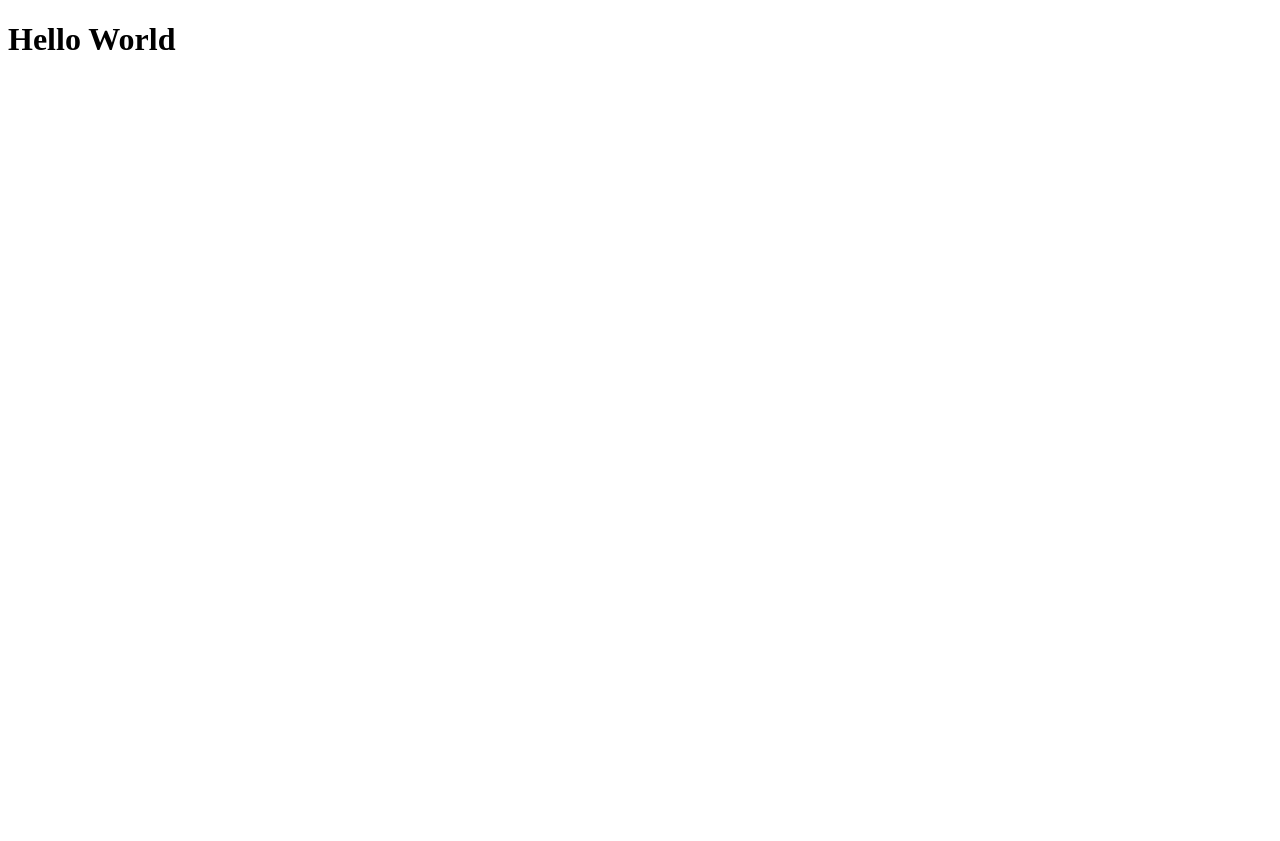
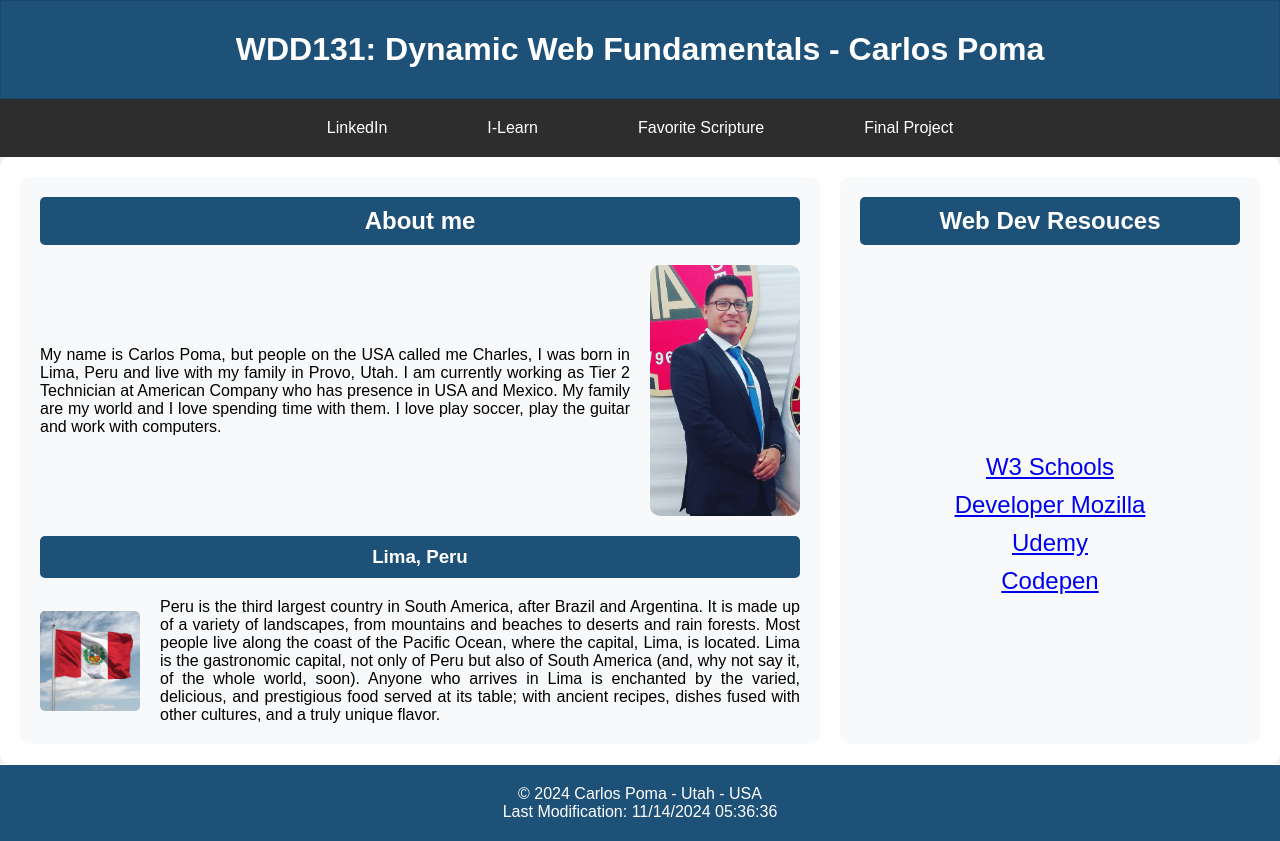
Before and after one commit to carlospoma23/wdd131, a plain HTML site: page index.html in a window 1280 px wide. Before the commit the page ends 800 px from the top, so only its background shows below. Drawn offline with Linux system fonts and the light colour scheme.

Commit message:
week 2 done

```diff
--- a/index.html
+++ b/index.html
@@ -2,10 +2,104 @@
 <html lang="en">
   <head>
     <meta charset="UTF-8" />
-    <meta name="viewport" content="width=device-width, initial-scale=1.0" />
-    <title>Document</title>
+    <meta name="viewport" content="width=device-width, initial-scale=1" />
+    <title>WDD 131 - Dynamic Web Fundamentals - Carlos Poma</title>
+    <meta
+      name="description"
+      content="WDD 131 - Dynamic Web Fundamentals by Carlos Poma."
+    />
+    <meta name="author" content="Carlos Poma" />
+    <link rel="stylesheet" href="/styles/base.css" />
   </head>
   <body>
-    <h1>Hello World</h1>
+    <header>
+      <h1>WDD131: Dynamic Web Fundamentals - Carlos Poma</h1>
+    </header>
+    <nav>
+      <ul>
+        <li>
+          <a href="https://www.linkedin.com/in/carlospoma23/">LinkedIn</a>
+        </li>
+        <li><a href="https://byui.instructure.com/">I-Learn</a></li>
+        <li>
+          <a
+            href="https://www.churchofjesuschrist.org/study/scriptures/bofm/1-ne/3?lang=eng&id=p7#p7"
+            >Favorite Scripture</a
+          >
+        </li>
+        <li><a href="#">Final Project</a></li>
+      </ul>
+    </nav>
+
+    <main class="card">
+      <section class="left-sidebar">
+        <h2>About me</h2>
+        <div class="bio-content">
+          <p>
+            My name is Carlos Poma, but people on the USA called me Charles, I
+            was born in Lima, Peru and live with my family in Provo, Utah. I am
+            currently working as Tier 2 Technician at American Company who has
+            presence in USA and Mexico. My family are my world and I love
+            spending time with them. I love play soccer, play the guitar and
+            work with computers.
+          </p>
+          <img
+            src="images/carlos-picture.JPG"
+            alt="Photo of Carlos"
+            class="bio-photo"
+          />
+        </div>
+        <h3>Lima, Peru</h3>
+        <div class="country-info">
+          <img
+            src="images/peru-flag.png"
+            alt="Flag of Peru"
+            class="flag-photo"
+          />
+          <p>
+            Peru is the third largest country in South America, after Brazil and
+            Argentina. It is made up of a variety of landscapes, from mountains
+            and beaches to deserts and rain forests. Most people live along the
+            coast of the Pacific Ocean, where the capital, Lima, is located.
+            Lima is the gastronomic capital, not only of Peru but also of South
+            America (and, why not say it, of the whole world, soon). Anyone who
+            arrives in Lima is enchanted by the varied, delicious, and
+            prestigious food served at its table; with ancient recipes, dishes
+            fused with other cultures, and a truly unique flavor.
+          </p>
+        </div>
+      </section>
+      <section class="right-sidebar">
+        <h2>Web Dev Resouces</h2>
+        <div class="centered-list">
+          <ul>
+            <li>
+              <a href="https://www.w3schools.com/css/">W3 Schools</a>
+            </li>
+            <li>
+              <a href="https://developer.mozilla.org/en-US/docs/Web/CSS/flex">
+                Developer Mozilla</a
+              >
+            </li>
+            <li>
+              <a
+                href="https://www.udemy.com/course/understanding-html-and-css/"
+              >
+                Udemy</a
+              >
+            </li>
+            <li>
+              <a href="https://codepen.io/matkat/pen/eQENmb"> Codepen</a>
+            </li>
+          </ul>
+        </div>
+      </section>
+    </main>
+
+    <footer>
+      <p>&copy; <span id="currentyear"></span> Carlos Poma - Utah - USA</p>
+      <p id="lastModified">Last Modifification:</p>
+    </footer>
+    <script src="scripts/getdate.js" defer></script>
   </body>
 </html>
--- /dev/null
+++ b/scripts/getdate.js
@@ -0,0 +1,6 @@
+const currentYear = new Date().getFullYear();
+document.getElementById("currentyear").textContent = currentYear;
+
+const lastModified = document.lastModified;
+document.getElementById("lastModified").textContent =
+  "Last Modification: " + lastModified;
--- /dev/null
+++ b/styles/base.css
@@ -0,0 +1,201 @@
+/* Reset de estilo */
+* {
+    margin: 0;
+    padding: 0;
+    box-sizing: border-box;
+}
+
+/* Estilos para el cuerpo */
+body {
+    font-family: Arial, sans-serif;
+    background-color: #f0f0f0;
+}
+
+/* Estilos para el encabezado */
+header {
+    background-color: #1e5178;
+    display: flex;
+    align-items: center;
+    justify-content: center;
+    padding: 30px;
+    color: #fff;
+    text-align: center;
+    border: 1px solid rgba(0, 0, 0, 0.1);
+}
+
+header h1 {
+    font-size: 2rem;
+}
+
+/* Estilos para la navegación */
+nav {
+    background-color: #2e2d2d;
+    margin: 0 auto;
+}
+
+nav ul {
+    list-style-type: none;
+    display: flex;
+    justify-content: center;
+}
+
+nav a {
+    display: block;
+    color: #fff;
+    text-align: center;
+    padding: 10px;
+    text-decoration: none;
+}
+
+nav a:hover {
+    text-decoration: underline;
+}
+
+.active {
+    color: yellow;
+}
+
+nav ul li {
+    padding: 10px 40px;
+}
+
+/* Estilos para la sección principal */
+main {
+    padding: 20px;
+}
+
+/* Flex layout for main card */
+.card {
+    display: flex;
+    gap: 20px; /* Espacio entre las barras laterales */
+    padding: 20px;
+    background-color: #ffffff;
+    border-radius: 10px;
+}
+
+/* Left Sidebar - ocupa 2/3 del espacio */
+.left-sidebar {
+    flex: 2; /* Toma 2 partes de 3 */
+    padding: 20px;
+    background-color: #f8f9fa;
+    border-radius: 10px;
+}
+
+
+.flag-photo{
+    display: block;
+    margin: 0 auto;
+    max-width: 100px;
+    height: auto;
+}
+
+.flag-container {
+    display: flex;
+    justify-content: center;
+    align-items: center;
+    height: 100%; /* Ocupa toda la altura del contenedor */
+}
+
+
+
+/* Right Sidebar - ocupa 1/3 del espacio */
+.right-sidebar {
+    flex: 1; /* Toma 1 parte de 3 */
+    padding: 20px;
+    background-color: #f8f9fa;
+    border-radius: 10px;
+}
+
+
+/* Contenedor para centrar la lista */
+.centered-list {
+    display: flex;
+    flex-direction: column;
+    align-items: center;
+    justify-content: center;
+    height: 100%; /* Ocupa toda la altura del contenedor para centrar verticalmente */
+}
+
+/* Estilos de la lista en la right-sidebar */
+.right-sidebar ul {
+    list-style-type: none;
+    padding: 0;
+    margin: 0;
+    text-align: center; /* Centra el texto de los elementos */
+}
+
+.right-sidebar ul li {
+    margin-bottom: 10px;
+    font-size: 1.5em;
+
+}
+
+
+/* Estilos compartidos para los títulos en ambas barras laterales */
+.left-sidebar h2,
+.right-sidebar h2,
+.left-sidebar h3 {
+    text-align: center;
+    background-color: #1e5178;
+    color: white;
+    padding: 10px;
+    border-radius: 5px;
+    margin-bottom: 20px;
+}
+
+/* Flex container for biography and image */
+.bio-content {
+    display: flex;
+    align-items: center; /* Alinea el contenido al inicio verticalmente */
+    justify-content: center;
+    gap: 20px; /* Espacio entre texto e imagen */
+    margin-bottom: 20px; /* Espacio debajo de la biografía */
+}
+
+/* Left Sidebar Content - Biography Text */
+.bio-content p {
+    flex: 3; /* Da más espacio al texto */
+    text-align: justify;
+}
+
+/* Left Sidebar Image */
+.bio-content img {
+    flex: 1; /* Da menos espacio a la imagen */
+    max-width: 150px; /* Tamaño máximo de la imagen */
+    height: auto;
+    border-radius: 10px;
+    align-self: flex-start; /* Alinea la imagen al inicio del contenedor */
+}
+
+/* Contenedor para el subtítulo "Lima - Peru" y la información del país */
+.country-info {
+    display: flex;
+    align-items: center; /* Alinea el contenido al inicio verticalmente */
+    gap: 20px; /* Espacio entre la bandera y la descripción */
+    margin-top: 20px; /* Espacio encima de la sección de información del país */
+}
+
+/* picture of the flag */
+.country-info img {
+    max-width: 100px; /* Tamaño máximo de la bandera */
+    height: auto;
+    border-radius: 5px;
+    display: block;
+    margin: 0 auto;
+    align-items: center;
+}
+.country-info p{
+    text-align: justify;
+}
+
+
+
+
+/* Estilos para el pie de página */
+footer {
+    text-align: center;
+    padding: 20px;
+    background-color: #1e5178;
+    color: #fff;
+    border-top: 1px solid;
+}
```
Also changed, not shown: images/carlos-picture.jpg (added), images/peru-flag.png (added).
